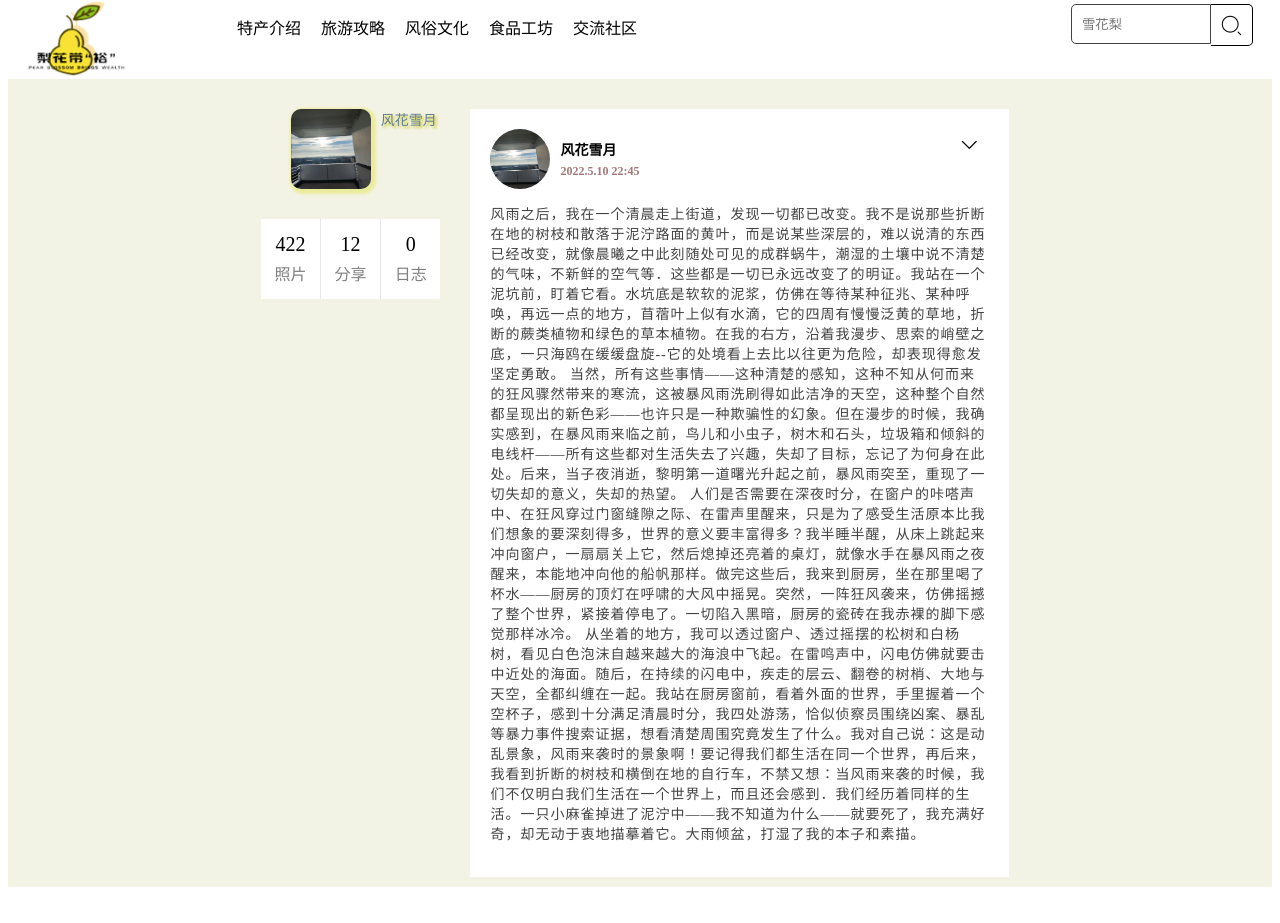
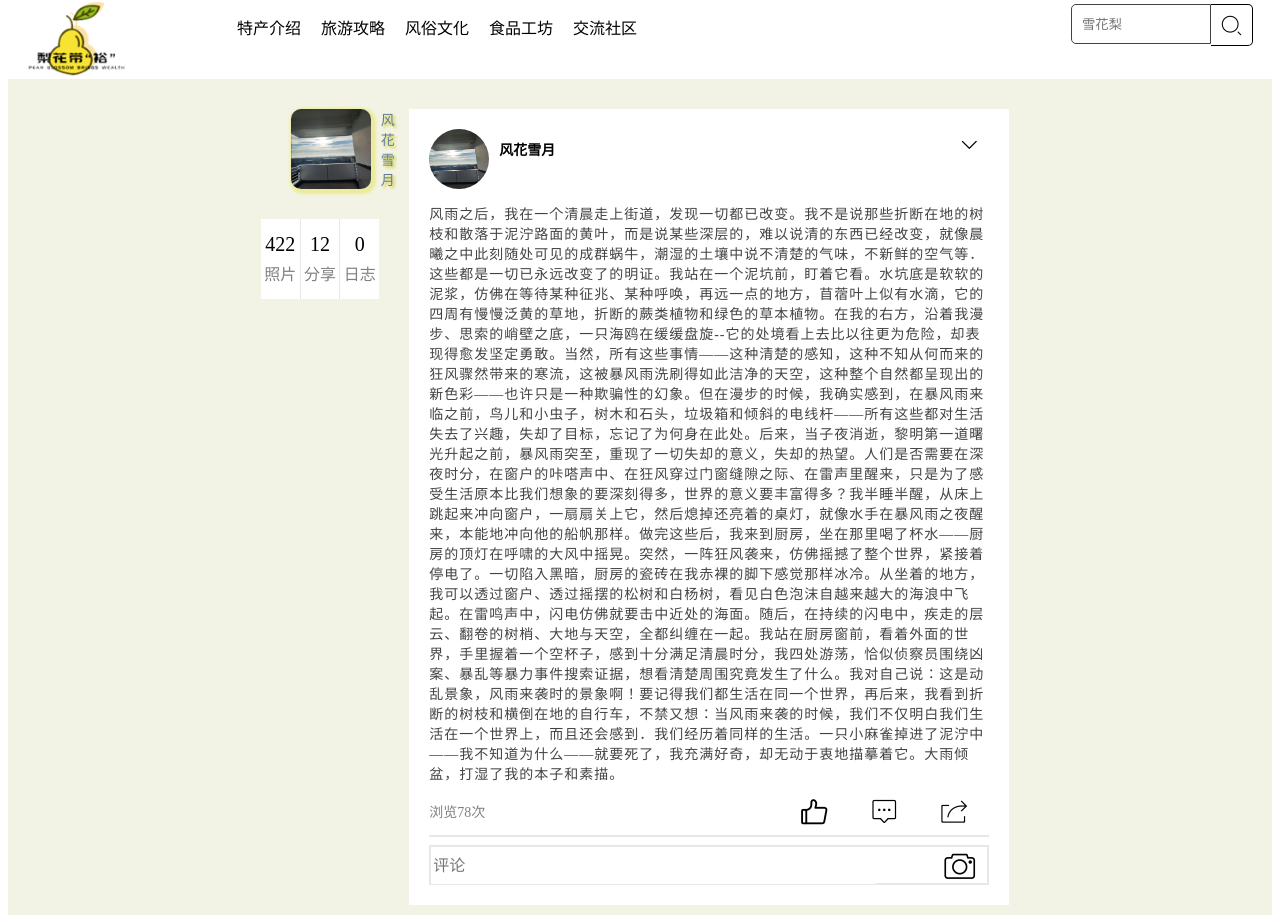
Before and after one commit to taojixin/pearflower, a Vue app: page /#/myshare in a window 1280 px wide. Shown: the part 169-1092 px from the top of the page. Before the commit the page ends 1064 px from the top, so only its background shows below. Built offline with nearby package versions, Linux system fonts and the light colour scheme.

Commit message:
2022.5.11

```diff
--- a/src/components/community/Essay.vue
+++ b/src/components/community/Essay.vue
@@ -2,9 +2,9 @@
   <div class="essay">
     <!-- 第一层头像区域 -->
     <div class="first-floor">
-      <img src="@/assets/images/head.jpg" alt="">
-      <span class="username-essay">风花雪月</span>
-      <span class="date-essay">2022.5.10 22:45</span>
+      <img src="@/assets/images/head.jpg" alt="" />
+      <span class="username-essay">{{ content.username }}</span>
+      <span class="date-essay">{{ date }}</span>
       <i class="iconfont icon-xiangxia2 arrow-down-essay"></i>
 
       <!-- 鼠标经过显示 -->
@@ -14,26 +14,50 @@
     </div>
     <!-- 第二层内容区域 -->
     <div class="second-floor">
-      <p>风雨之后，我在一个清晨走上街道，发现一切都已改变。我不是说那些折断在地的树枝和散落于泥泞路面的黄叶，而是说某些深层的，难以说清的东西已经改变，就像晨曦之中此刻随处可见的成群蜗牛，潮湿的土壤中说不清楚的气味，不新鲜的空气等．这些都是一切已永远改变了的明证。我站在一个泥坑前，盯着它看。水坑底是软软的泥浆，仿佛在等待某种征兆、某种呼唤，再远一点的地方，苜蓿叶上似有水滴，它的四周有慢慢泛黄的草地，折断的蕨类植物和绿色的草本植物。在我的右方，沿着我漫步、思索的峭壁之底，一只海鸥在缓缓盘旋--它的处境看上去比以往更为危险，却表现得愈发坚定勇敢。
-当然，所有这些事情——这种清楚的感知，这种不知从何而来的狂风骤然带来的寒流，这被暴风雨洗刷得如此洁净的天空，这种整个自然都呈现出的新色彩——也许只是一种欺骗性的幻象。但在漫步的时候，我确实感到，在暴风雨来临之前，鸟儿和小虫子，树木和石头，垃圾箱和倾斜的电线杆——所有这些都对生活失去了兴趣，失却了目标，忘记了为何身在此处。后来，当子夜消逝，黎明第一道曙光升起之前，暴风雨突至，重现了一切失却的意义，失却的热望。
-人们是否需要在深夜时分，在窗户的咔嗒声中、在狂风穿过门窗缝隙之际、在雷声里醒来，只是为了感受生活原本比我们想象的要深刻得多，世界的意义要丰富得多？我半睡半醒，从床上跳起来冲向窗户，一扇扇关上它，然后熄掉还亮着的桌灯，就像水手在暴风雨之夜醒来，本能地冲向他的船帆那样。做完这些后，我来到厨房，坐在那里喝了杯水——厨房的顶灯在呼啸的大风中摇晃。突然，一阵狂风袭来，仿佛摇撼了整个世界，紧接着停电了。一切陷入黑暗，厨房的瓷砖在我赤裸的脚下感觉那样冰冷。
-从坐着的地方，我可以透过窗户、透过摇摆的松树和白杨树，看见白色泡沫自越来越大的海浪中飞起。在雷鸣声中，闪电仿佛就要击中近处的海面。随后，在持续的闪电中，疾走的层云、翻卷的树梢、大地与天空，全都纠缠在一起。我站在厨房窗前，看着外面的世界，手里握着一个空杯子，感到十分满足清晨时分，我四处游荡，恰似侦察员围绕凶案、暴乱等暴力事件搜索证据，想看清楚周围究竟发生了什么。我对自己说：这是动乱景象，风雨来袭时的景象啊！要记得我们都生活在同一个世界，再后来，我看到折断的树枝和横倒在地的自行车，不禁又想：当风雨来袭的时候，我们不仅明白我们生活在一个世界上，而且还会感到．我们经历着同样的生活。一只小麻雀掉进了泥泞中——我不知道为什么——就要死了，我充满好奇，却无动于衷地描摹着它。大雨倾盆，打湿了我的本子和素描。</p>
-
+      <p>{{ content.essay }}</p>
     </div>
+    <!-- 第三层点赞转发区域 -->
+    <div class="third-floor">
+      <span class="browse-third">浏览{{ content.browseCount }}次</span>
+      <div class="good-box">
+        <i class="iconfont icon-dianzan"></i>
+        <i class="iconfont icon-pinglun1"></i>
+        <i class="iconfont icon-fenxiang"></i>
+      </div>
+    </div>
+    <hr />
+    <!-- 第四层，评论 -->
+    <div class="fourth-floor">
+      <input class="input-fourth" type="text" placeholder="评论" />
+      <i class="iconfont icon-zhaoxiangji"></i>
+    </div>
+    <!-- 第五层，评论区域 -->
   </div>
 </template>
 
 <script>
 export default {
-
-}
+  data() {
+    return {
+      content: {
+        username: "风花雪月",
+        date: "2022.5.10 22:45",
+        essay:
+          "风雨之后，我在一个清晨走上街道，发现一切都已改变。我不是说那些折断在地的树枝和散落于泥泞路面的黄叶，而是说某些深层的，难以说清的东西已经改变，就像晨曦之中此刻随处可见的成群蜗牛，潮湿的土壤中说不清楚的气味，不新鲜的空气等．这些都是一切已永远改变了的明证。我站在一个泥坑前，盯着它看。水坑底是软软的泥浆，仿佛在等待某种征兆、某种呼唤，再远一点的地方，苜蓿叶上似有水滴，它的四周有慢慢泛黄的草地，折断的蕨类植物和绿色的草本植物。在我的右方，沿着我漫步、思索的峭壁之底，一只海鸥在缓缓盘旋--它的处境看上去比以往更为危险，却表现得愈发坚定勇敢。当然，所有这些事情——这种清楚的感知，这种不知从何而来的狂风骤然带来的寒流，这被暴风雨洗刷得如此洁净的天空，这种整个自然都呈现出的新色彩——也许只是一种欺骗性的幻象。但在漫步的时候，我确实感到，在暴风雨来临之前，鸟儿和小虫子，树木和石头，垃圾箱和倾斜的电线杆——所有这些都对生活失去了兴趣，失却了目标，忘记了为何身在此处。后来，当子夜消逝，黎明第一道曙光升起之前，暴风雨突至，重现了一切失却的意义，失却的热望。人们是否需要在深夜时分，在窗户的咔嗒声中、在狂风穿过门窗缝隙之际、在雷声里醒来，只是为了感受生活原本比我们想象的要深刻得多，世界的意义要丰富得多？我半睡半醒，从床上跳起来冲向窗户，一扇扇关上它，然后熄掉还亮着的桌灯，就像水手在暴风雨之夜醒来，本能地冲向他的船帆那样。做完这些后，我来到厨房，坐在那里喝了杯水——厨房的顶灯在呼啸的大风中摇晃。突然，一阵狂风袭来，仿佛摇撼了整个世界，紧接着停电了。一切陷入黑暗，厨房的瓷砖在我赤裸的脚下感觉那样冰冷。从坐着的地方，我可以透过窗户、透过摇摆的松树和白杨树，看见白色泡沫自越来越大的海浪中飞起。在雷鸣声中，闪电仿佛就要击中近处的海面。随后，在持续的闪电中，疾走的层云、翻卷的树梢、大地与天空，全都纠缠在一起。我站在厨房窗前，看着外面的世界，手里握着一个空杯子，感到十分满足清晨时分，我四处游荡，恰似侦察员围绕凶案、暴乱等暴力事件搜索证据，想看清楚周围究竟发生了什么。我对自己说：这是动乱景象，风雨来袭时的景象啊！要记得我们都生活在同一个世界，再后来，我看到折断的树枝和横倒在地的自行车，不禁又想：当风雨来袭的时候，我们不仅明白我们生活在一个世界上，而且还会感到．我们经历着同样的生活。一只小麻雀掉进了泥泞中——我不知道为什么——就要死了，我充满好奇，却无动于衷地描摹着它。大雨倾盆，打湿了我的本子和素描。",
+        browseCount: 78,
+      },
+    };
+  },
+};
 </script>
 
 <style lang="less">
 .essay {
   background-color: #fff;
+  box-sizing: border-box;
   padding: 20px;
-    // 第一层图片区域
+  min-width: 600px;
+  // 第一层图片区域
   .first-floor {
     position: relative;
     height: 60px;
@@ -94,5 +118,56 @@ export default {
       color: rgb(68, 67, 67);
     }
   }
+  // 第三层点赞转发区域
+  .third-floor {
+    width: 100%;
+    height: 30px;
+    line-height: 30px;
+    .browse-third {
+      font-size: 14px;
+      color: gray;
+    }
+    .good-box {
+      float: right;
+      i {
+        font-size: 30px;
+        margin: 0 20px;
+        &:hover {
+          cursor: pointer;
+          color: #e1e18e;
+        }
+      }
+    }
+  }
+  // 第四次
+  .fourth-floor {
+    position: relative;
+    width: 100%;
+    height: 40px;
+    line-height: 40px;
+    border: 2px solid #e7e7e7;
+    .input-fourth {
+      position: absolute;
+      top: 0;
+      left: 0;
+      width: 80%;
+      height: 37px;
+      border: none;
+      outline: none;
+      font-size: 16px;
+    }
+    i {
+      position: absolute;
+      right: 10px;
+      font-size: 35px;
+    }
+  }
+  hr {
+    color: #e7e7e7;
+    border: none;
+    border: 1px solid #e7e7e7;
+
+    // border: 1px solid #e7e7e7;
+  }
 }
 </style>
```
